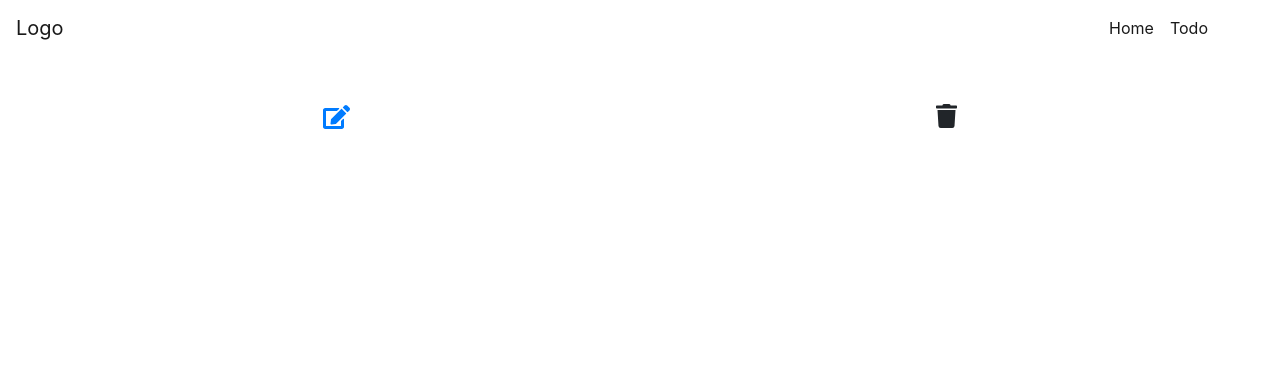
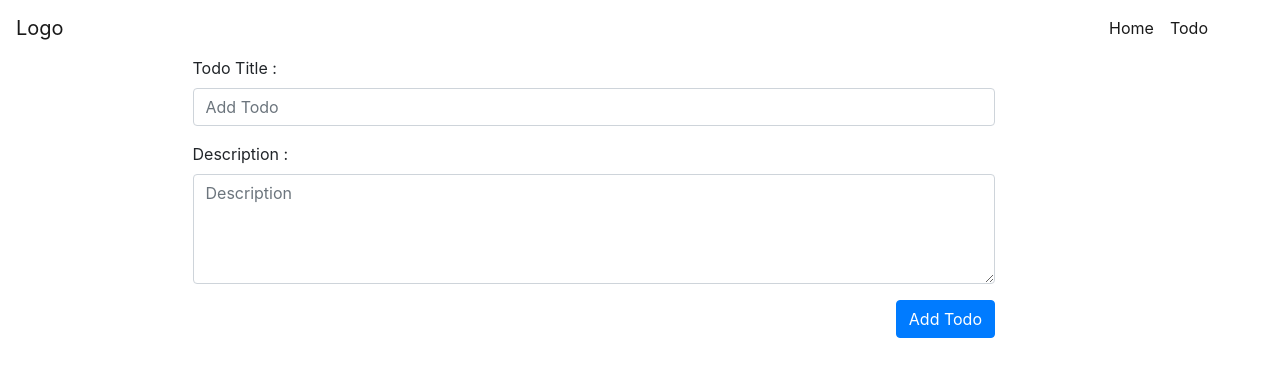
Before and after one commit to akmamun/react-api-integration, a React (Create React App) app: page /todo/add in a window 1280 px wide. Shown: the top 376 px of the page. Built offline with nearby package versions, Linux system fonts and the light colour scheme; no server answers.

Commit message:
fixed redirect issue

```diff
--- a/src/App.js
+++ b/src/App.js
@@ -6,10 +6,10 @@ import { faEdit, faTrash } from '@fortawesome/free-solid-svg-icons'
 import Navbar from './components/Navbar';
 import TodoList from "./components/todo/TodoList";
 import Todo from './components/todo/Todo';
+import AddTodo from './components/todo/AddTodo';
 import TodoEdit from './components/todo/Edit';
 
 library.add(faEdit, faTrash)
-
 
 class App extends Component {
   render() {
@@ -18,11 +18,10 @@ class App extends Component {
         <Navbar />
         <Switch>
           <Route path="/" component={TodoList} exact />
+          <Route path="/todo/add" component={AddTodo} exact />
           <Route path="/todo/:id" component={Todo} exact />
           <Route path="/todo/edit/:id" component={TodoEdit} exact />
-          {/* <Route path="/add/todo" component={AddTodo} exact /> */}
-          {/*
-          <Route path="/form" component={MyForm} exact /> */}
+
         </Switch>
       </React.Fragment>
     );
--- a/src/components/todo/AddTodo.js
+++ b/src/components/todo/AddTodo.js
@@ -23,7 +23,7 @@ class AddTodo extends Component {
     const {title, body} = this.state;
     // define state variable for use in return
     //and store in state value
-    api.todos().create({ title: title, body: body})
+     api.todos().create({ title: title, body: body})
       .then(response => response.data)
       .then(this.setState({   //clear inputs after submit
         title: "",
--- a/src/components/todo/Edit.js
+++ b/src/components/todo/Edit.js
@@ -18,7 +18,6 @@ class Todo extends Component {
                 title: response.data.title,
                 body: response.data.body
             }));
-
     }
     onChance = (e) => {
         this.setState({ [e.target.name]: e.target.value });
@@ -30,6 +29,8 @@ class Todo extends Component {
         const { title, body } = this.state;   // define state variable for use in return and store in state value
         api.todos().update(todoId, { title: title, body: body })
         .then(response => response.data);
+
+        this.props.history.push('/');
     }
 
 
--- a/src/components/todo/Todo.js
+++ b/src/components/todo/Todo.js
@@ -17,10 +17,10 @@ class Todo extends Component {
     api.todos().getOne(todoId)
       .then(response => this.setState({ todo: response.data }));
   }
-
   onDelete = () => {
     const todoId = this.props.match.params;
     api.todos().delete(todoId);
+    this.props.history.push('/');
   }
 
   render() {
```
Also changed, not shown: 1 other file (tests, documents, lock files or other folders).
